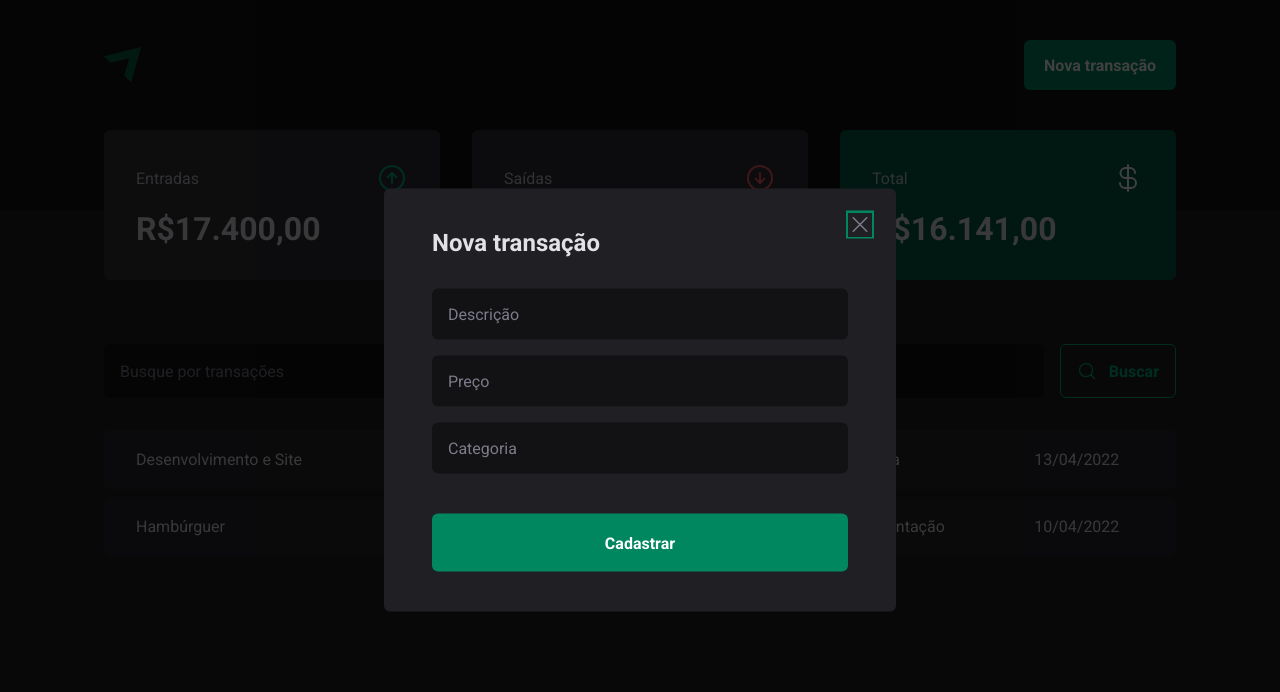
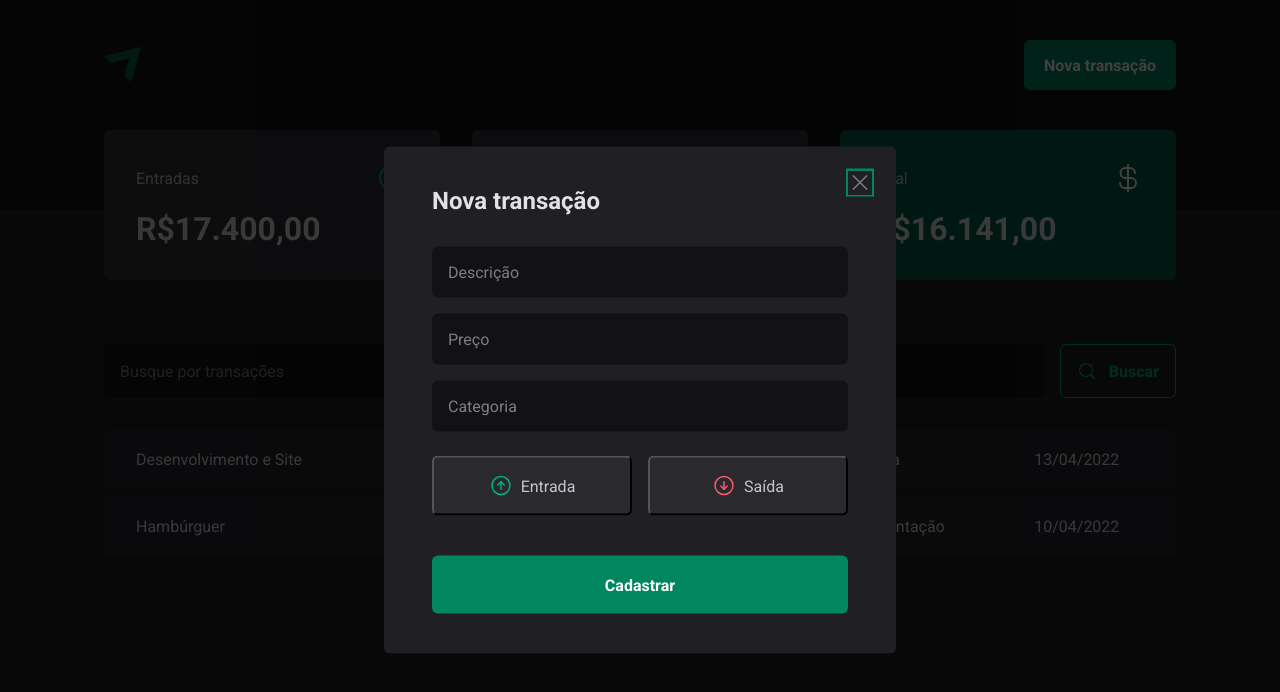
Before and after one commit to YasminFerrariDias/03-dt-money, a React (Vite) app: page / in a window 1280 px wide. Both pictures are taken after a click on the button "Nova transação". Shown: the top 692 px of the page. Built offline with nearby package versions, Linux system fonts and the light colour scheme.

Commit message:
Botões de entrada e saída

```diff
--- a/src/components/NewTransactionModal/index.tsx
+++ b/src/components/NewTransactionModal/index.tsx
@@ -1,6 +1,6 @@
 import * as Dialog from '@radix-ui/react-dialog'
-import { CloseButton, Content, Overlay } from './styles'
-import { X } from 'phosphor-react'
+import { CloseButton, Content, Overlay, TransactionType, TransactionTypeButton } from './styles'
+import { ArrowCircleDown, ArrowCircleUp, X } from 'phosphor-react'
 
 export function NewTransactionModal() {
   return (
@@ -18,6 +18,18 @@
           <input type="number" placeholder='Preço' required />
           <input type="text" placeholder='Categoria' required />
 
+          <TransactionType>
+            <TransactionTypeButton variant="income">
+              <ArrowCircleUp size={24} />
+              Entrada
+            </TransactionTypeButton>
+
+            <TransactionTypeButton variant="outcome">
+              <ArrowCircleDown size={24} />
+              Saída
+            </TransactionTypeButton>
+          </TransactionType>
+
           <button type="submit">Cadastrar</button>
         </form>
       </Content>
--- a/src/components/NewTransactionModal/styles.ts
+++ b/src/components/NewTransactionModal/styles.ts
@@ -66,5 +66,32 @@
   right: 1.5rem;
   line-height: 0;
   cursor: pointer;
-  color: ${props => props.theme["gray-500"]}
+  color: ${props => props.theme["gray-500"]};
 `;
+
+export const TransactionType = styled.div`
+  display: grid;
+  grid-template-columns: repeat(2, 1fr);
+  gap: 1rem;
+  margin-top: 0.5rem;
+`;
+
+interface TransactionTypeButtonProps {
+  variant: 'income' | 'outcome'
+}
+
+export const TransactionTypeButton = styled.button<TransactionTypeButtonProps>`
+  background: ${props => props.theme["gray-700"]};
+  padding: 1rem;
+  display: flex;
+  align-items: center;
+  justify-content: center;
+  gap: 0.5rem;
+  border-radius: 6px;
+  cursor: pointer;
+  color: ${props => props.theme["gray-300"]};
+
+  svg {
+    color: ${props => props.variant == 'income' ? props.theme["green-300"] : props.theme["red-300"]}
+  }
+`;
```
